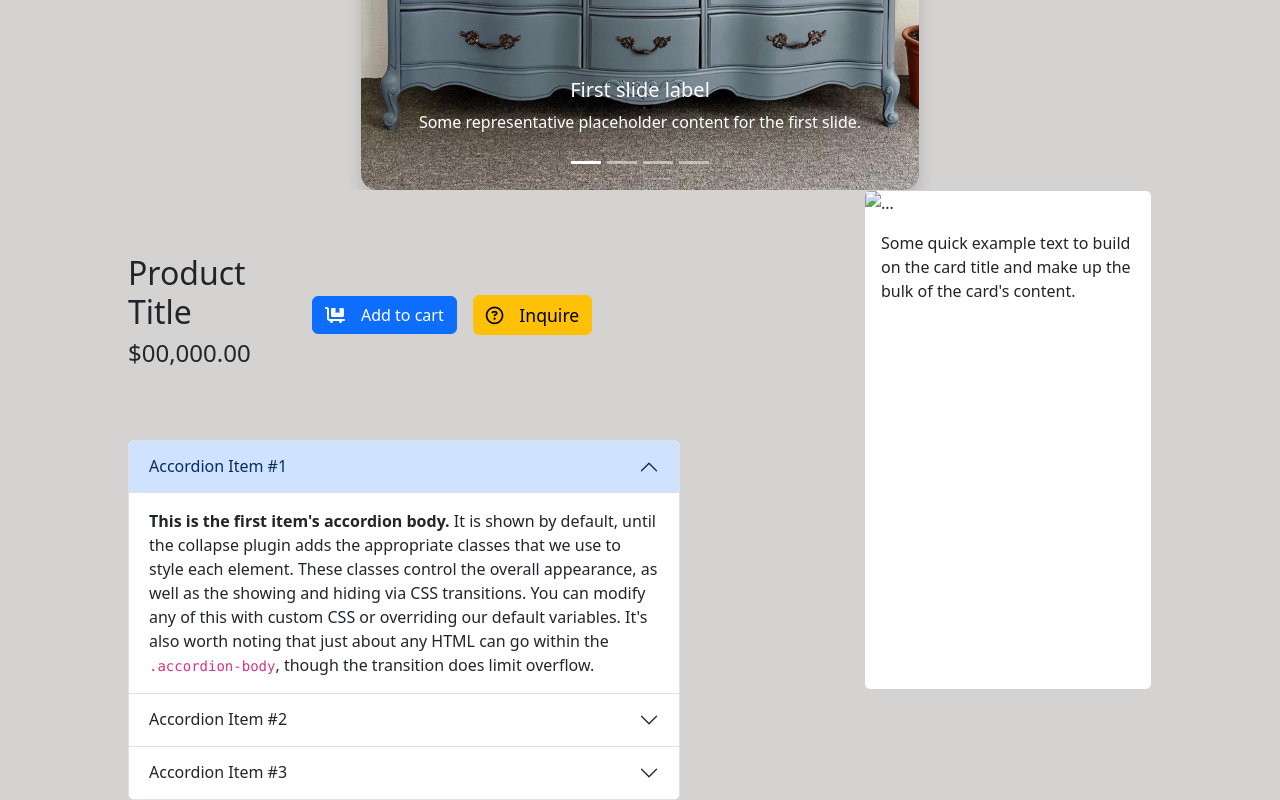
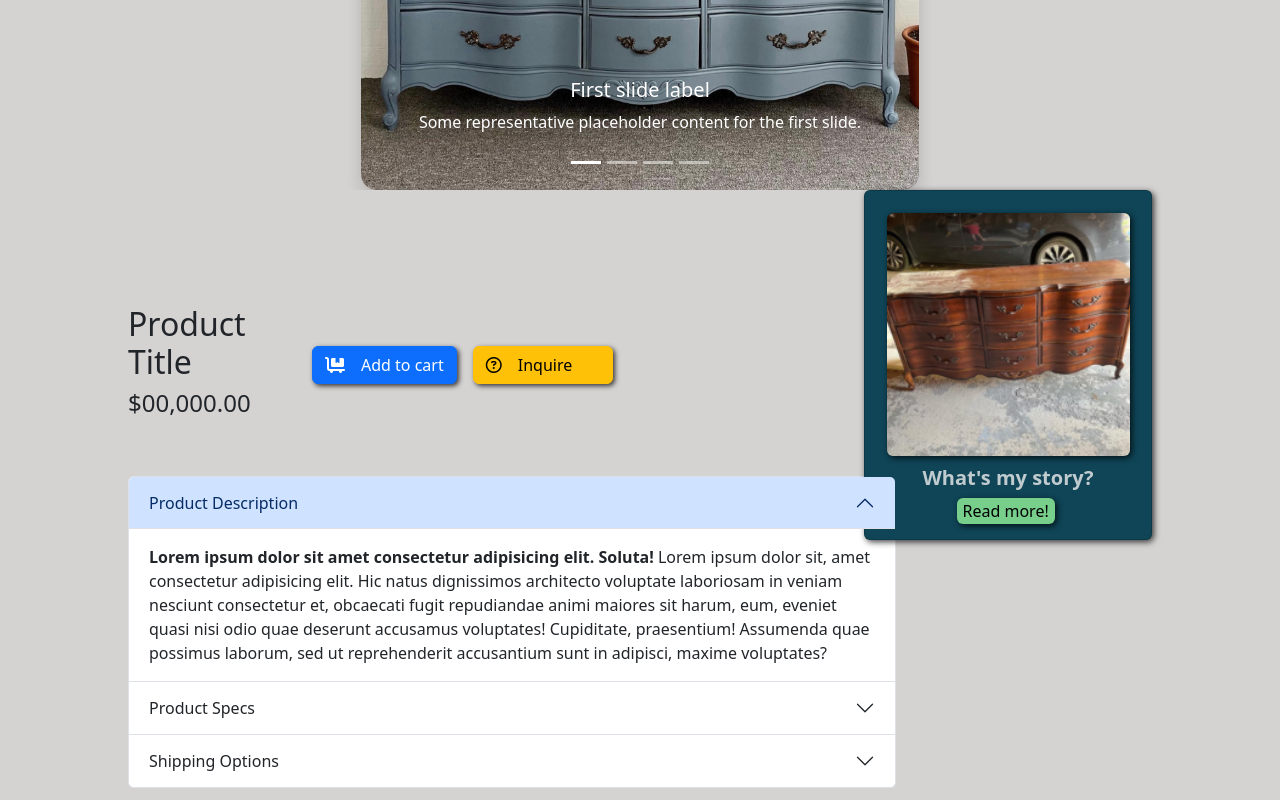
Before and after one commit to mknudson2/week-1-day-4-homework, a plain HTML site: page index.html in a window 1280 px wide. Shown: the part 702-1502 px from the top of the page. Drawn offline with nearby package versions, Linux system fonts and the light colour scheme.

Commit message:
fixed the layout for the product information and blog card section. Added effects to the buttons

```diff
--- a/index.html
+++ b/index.html
@@ -118,57 +118,60 @@
     </div>
 
     <div class="customer-action-buttons">
-        <button class="btn btn-primary" type="button" data-bs-toggle="offcanvas" data-bs-target="#offcanvasWithBothOptions" aria-controls="offcanvasWithBothOptions"><i class="fa-solid fa-cart-flatbed add-to-cart-icon"></i>Add to cart</button>
-        <button class="btn btn-warning inquire-button"><i class="fa-regular fa-circle-question inquire-icon"></i>Inquire</button>
+        <button class="btn btn-primary myshadow" type="button" data-bs-toggle="offcanvas" data-bs-target="#offcanvasWithBothOptions" aria-controls="offcanvasWithBothOptions"><i class="fa-solid fa-cart-flatbed add-to-cart-icon"></i>Add to cart</button>
+        <button class="btn btn-warning inquire-button myshadow"><i class="fa-regular fa-circle-question inquire-icon"></i>Inquire</button>
     </div>
 
-    <div class="accordion product-body-information" id="accordionPanelsStayOpenExample">
+
+    <div class="card product-story-blog" style="width: 18rem;">
+        <img src="./before-img.png" class="card-img-top card-img-sizing" alt="...">
+        <div class="card-body blog-card">
+          <h5 class="card-text story-blog-title">What's my story?</h5>
+          <button class="read-more-button"> Read more!</button>
+        </div>
+    </div>
+
+  </main>
+  <div class="accordion product-body-information accordian-position" id="accordionPanelsStayOpenExample">
     <div class="accordion-item">
       <h2 class="accordion-header">
         <button class="accordion-button" type="button" data-bs-toggle="collapse" data-bs-target="#panelsStayOpen-collapseOne" aria-expanded="true" aria-controls="panelsStayOpen-collapseOne">
-              Accordion Item #1
+          Product Description
         </button>
       </h2>
       <div id="panelsStayOpen-collapseOne" class="accordion-collapse collapse show">
         <div class="accordion-body">
-              <strong>This is the first item's accordion body.</strong> It is shown by default, until the collapse plugin adds the appropriate classes that we use to style each element. These classes control the overall appearance, as well as the showing and hiding via CSS transitions. You can modify any of this with custom CSS or overriding our default variables. It's also worth noting that just about any HTML can go within the <code>.accordion-body</code>, though the transition does limit overflow.
+          <strong>Lorem ipsum dolor sit amet consectetur adipisicing elit. Soluta!</strong> Lorem ipsum dolor sit, amet consectetur adipisicing elit. Hic natus dignissimos architecto voluptate laboriosam in veniam nesciunt consectetur et, obcaecati fugit repudiandae animi maiores sit harum, eum, eveniet quasi nisi odio quae deserunt accusamus voluptates! Cupiditate, praesentium! Assumenda quae possimus laborum, sed ut reprehenderit accusantium sunt in adipisci, maxime voluptates?
         </div>
       </div>
     </div>
     <div class="accordion-item">
       <h2 class="accordion-header">
         <button class="accordion-button collapsed" type="button" data-bs-toggle="collapse" data-bs-target="#panelsStayOpen-collapseTwo" aria-expanded="false" aria-controls="panelsStayOpen-collapseTwo">
-              Accordion Item #2
+          Product Specs
         </button>
       </h2>
       <div id="panelsStayOpen-collapseTwo" class="accordion-collapse collapse">
         <div class="accordion-body">
-              <strong>This is the second item's accordion body.</strong> It is hidden by default, until the collapse plugin adds the appropriate classes that we use to style each element. These classes control the overall appearance, as well as the showing and hiding via CSS transitions. You can modify any of this with custom CSS or overriding our default variables. It's also worth noting that just about any HTML can go within the <code>.accordion-body</code>, though the transition does limit overflow.
+          Lorem ipsum dolor sit amet consectetur adipisicing elit. Labore quibusdam explicabo eum sapiente cum facere sint laboriosam nihil ducimus commodi, aliquid suscipit sequi iure quod adipisci placeat excepturi odit numquam laborum ipsa! Repudiandae, perspiciatis! Consectetur asperiores, natus perferendis voluptatibus sequi placeat, quia, suscipit repellendus ipsam provident dolore qui sit quisquam?
         </div>
       </div>
     </div>
     <div class="accordion-item">
       <h2 class="accordion-header">
         <button class="accordion-button collapsed" type="button" data-bs-toggle="collapse" data-bs-target="#panelsStayOpen-collapseThree" aria-expanded="false" aria-controls="panelsStayOpen-collapseThree">
-              Accordion Item #3
+          Shipping Options
         </button>
       </h2>
       <div id="panelsStayOpen-collapseThree" class="accordion-collapse collapse">
         <div class="accordion-body">
-              <strong>This is the third item's accordion body.</strong> It is hidden by default, until the collapse plugin adds the appropriate classes that we use to style each element. These classes control the overall appearance, as well as the showing and hiding via CSS transitions. You can modify any of this with custom CSS or overriding our default variables. It's also worth noting that just about any HTML can go within the <code>.accordion-body</code>, though the transition does limit overflow.
+          <p><strong>Expected Shipping Time:</strong> 2-3 weeks (within the continental US).</p>
+          <p><strong>International Shipping:</strong> Coming Soom!</p>
+          <p><strong>About Shipping:</strong> Lorem ipsum, dolor sit amet consectetur adipisicing elit. Harum tempora nostrum incidunt obcaecati mollitia est explicabo temporibus, minus ipsam. Aut facilis mollitia aspernatur voluptatum inventore, illo ducimus optio dignissimos atque cum voluptas sed ipsa rerum! Quibusdam, accusantium, ullam reprehenderit ipsum sequi non consequatur ab fugiat, architecto est iste eaque quia!</p>
         </div>
       </div>
     </div>
 </div>
-
-    <div class="card product-story-blog" style="width: 18rem;">
-        <img src="..." class="card-img-top" alt="...">
-        <div class="card-body">
-          <p class="card-text">Some quick example text to build on the card title and make up the bulk of the card's content.</p>
-        </div>
-    </div>
-
-  </main>
 
 
 
--- a/styles.css
+++ b/styles.css
@@ -52,7 +52,7 @@
     margin-right: 10%;
     display: grid;
     grid-template-columns: repeat(5, 1fr);
-    grid-template-rows: repeat(2, 1fr);
+    grid-template-rows: repeat(1, 1fr);
 }
 
 .product-heading-info {
@@ -74,28 +74,78 @@
     gap: 1rem;
 }
 
+
 .add-to-cart-icon {
     margin-right: 1rem;
 }
 
 .inquire-button {
-    font-size: 1.1rem;
+    font-size: 1rem;
     font-weight: 500;
+    padding-right: 39.39px;
+}
+
+.myshadow:active {
+    transform: scale(.975);
+    /* background: #c88051; */
 }
 
 .inquire-icon {
     margin-right: 1rem;
 }
 
+.myshadow {
+    box-shadow: 2px 2px 5px rgba(0,0,0,0.75);
+}
+
 .product-body-information {
-   grid-column-start: 1;
+   /* grid-column-start: 1;
     grid-column-end: 4;
     grid-row: 2;
-    margin-bottom: -20%;
+    margin-bottom: -20%; */
+    margin: -5% 30% 0 10%;
+}
+
+.accordian-position {
+
 }
 
 .product-story-blog {
-       grid-column: 5;
+    grid-column: 5;
     grid-row-start: 1;
     grid-row-end: 3;
+    height: 350px;
+    box-shadow: 2px 2px 6px rgba(0,0,0,0.75);
+    background: #0f4557;
+    position: relative;
 }
+
+.card-img-sizing {
+    max-width: 85%;
+    width: 0 auto;
+    /* transform: translatey(22px); */
+    transform: translate(22px, 22px);
+    border-radius: 6px;
+    box-shadow: 2px 2px 6px rgba(0,0,0,0.75);
+}
+
+.story-blog-title {
+    margin-top: 16px;
+    font-weight: 800;
+    text-align: center;
+    color: #ecececcd;
+}
+
+.read-more-button {
+    border-radius: 6px;
+    box-shadow: 2px 2px 6px rgba(0,0,0,0.75);
+    border: none;
+    background-color: #78ce8b;
+    position:absolute;
+    left: 32%
+}
+
+.read-more-button:active {
+    transform: scale(.975);
+    background: #599a67;
+}
```
Also changed, not shown: before-img.png (added), 1 other file. Lines whose indentation alone changed are shown as unchanged.
